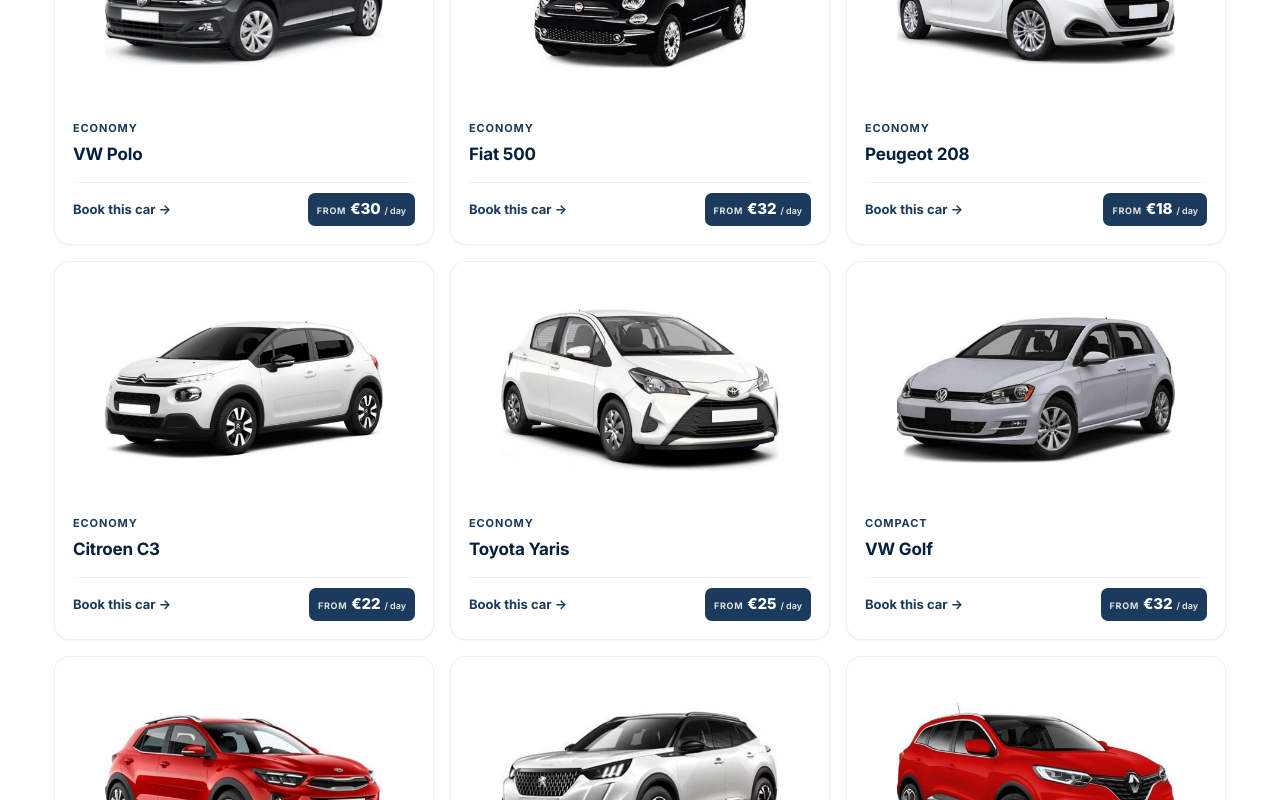
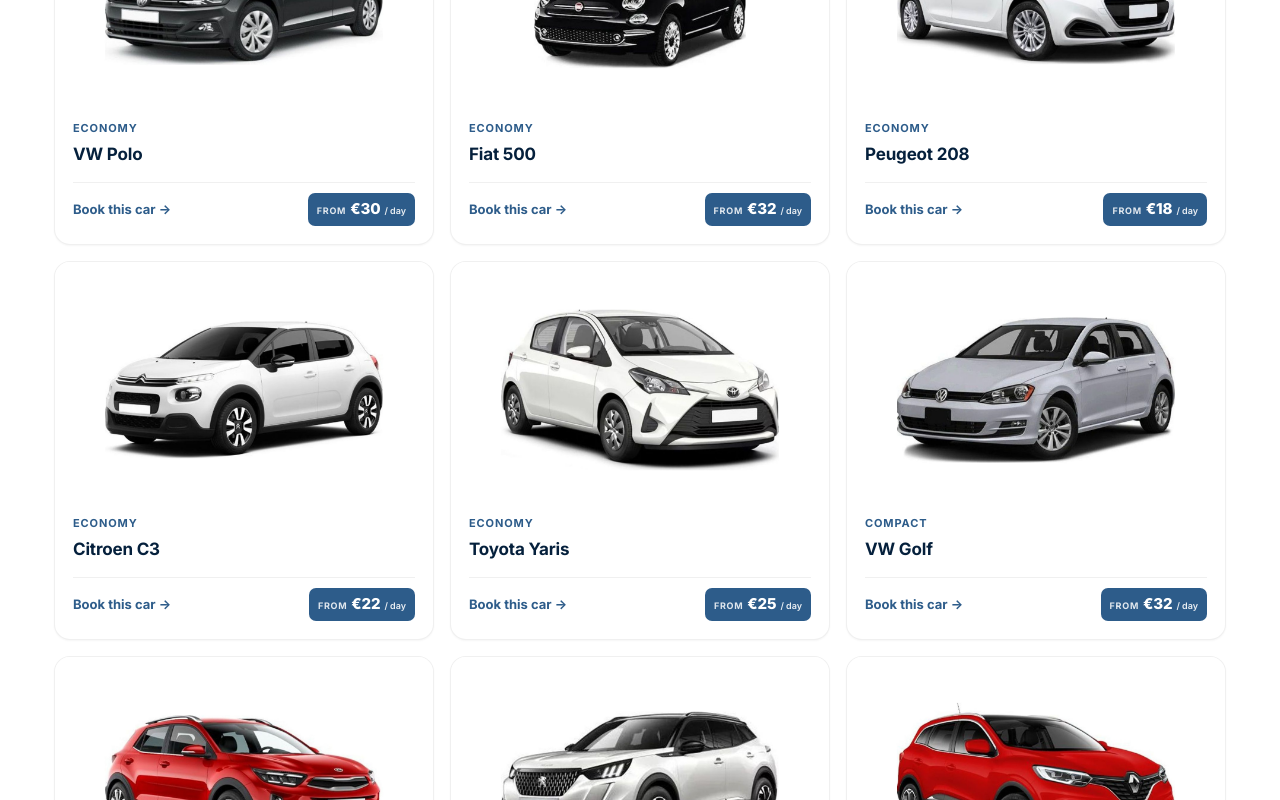
Before and after one commit to pixelpowder/kotorcarhire, a Next.js app: page / in a window 1280 px wide. Shown: the part 1340-2140 px from the top of the page. Built offline with nearby package versions, Linux system fonts and the light colour scheme.

Commit message:
Fleet card: lift price pill / CTA / category color from very-dark navy #1B3A5C to medium navy-blue #2D5C8A — less heavy on the white card while still distinct from LocalRent default bright blue

```diff
--- a/src/App.jsx
+++ b/src/App.jsx
@@ -565,7 +565,7 @@
                   {!image && car.category}
                 </div>
                 <div style={{ padding: '16px 18px 18px', display: 'flex', flexDirection: 'column', gap: '4px' }}>
-                  <span style={{ fontSize: '11px', fontWeight: 700, letterSpacing: '0.08em', textTransform: 'uppercase', color: '#1B3A5C' }}>
+                  <span style={{ fontSize: '11px', fontWeight: 700, letterSpacing: '0.08em', textTransform: 'uppercase', color: '#2D5C8A' }}>
                     {car.category}
                   </span>
                   <span style={{ fontSize: '17px', fontWeight: 700, color: 'rgb(5,32,60)', letterSpacing: '-0.01em' }}>
@@ -580,7 +580,7 @@
                     justifyContent: 'space-between',
                     gap: '8px',
                   }}>
-                    <span style={{ fontSize: '13px', fontWeight: 700, color: '#1B3A5C' }}>
+                    <span style={{ fontSize: '13px', fontWeight: 700, color: '#2D5C8A' }}>
                       {t('fleet.bookCta') || 'Book this car'} →
                     </span>
                     {FLEET_FLOOR_EUR[car.slug] && (
@@ -588,7 +588,7 @@
                         display: 'inline-flex',
                         alignItems: 'baseline',
                         gap: '4px',
-                        background: '#1B3A5C',
+                        background: '#2D5C8A',
                         color: '#fff',
                         padding: '4px 9px 5px',
                         borderRadius: '7px',
```
